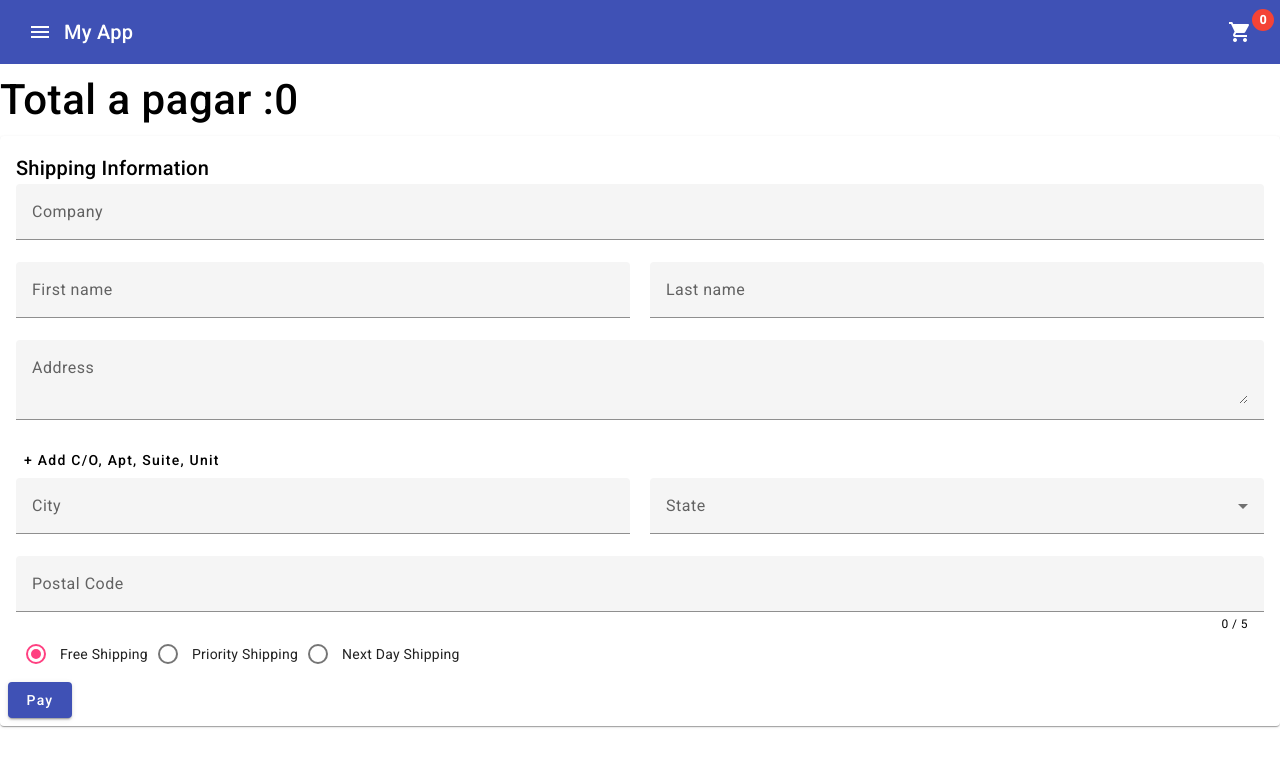
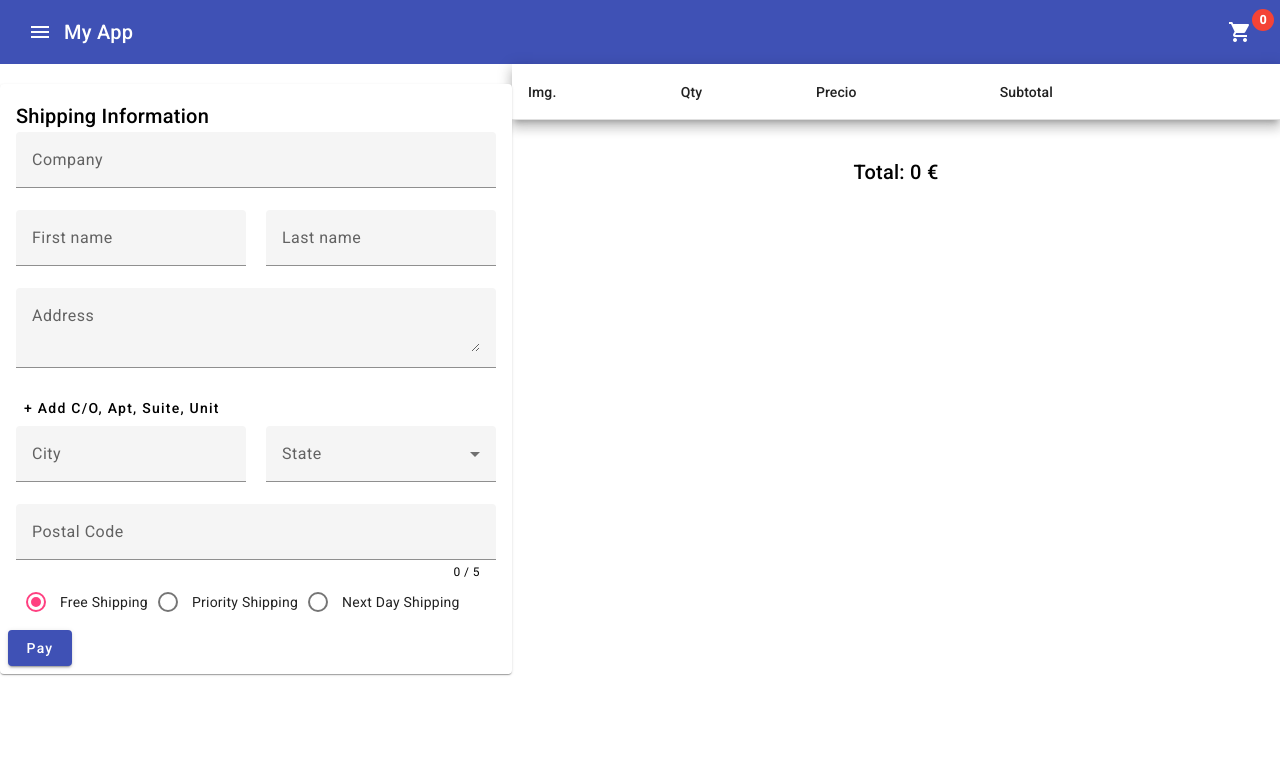
Before and after one commit to josepereza/angular15-material-shoppingCart, an Angular app: page /formulario in a window 1280 px wide. Shown: the top 766 px of the page. Built offline with nearby package versions, Linux system fonts and the light colour scheme.

Commit message:
first commit6

```diff
--- a/src/app/pages/cart/cart.component.html
+++ b/src/app/pages/cart/cart.component.html
@@ -44,11 +44,17 @@
       <mat-card-title >Total: {{total }} €</mat-card-title>
 
     </mat-card-header>
-    <mat-card-actions>
+    <ng-container *ngIf="!ocultar">
+ <mat-card-actions >
       <a routerLink="/formulario" class="comprar" mat-raised-button color="primary">Buy</a>
+    <a  routerLink="/" mat-raised-button color="primary">Go Back</a>
+  <button mat-raised-button color="accent">Delete All</button>
+
     </mat-card-actions>
 
-  <a  routerLink="/" mat-raised-button color="primary">Go Back</a>
-  <button mat-raised-button color="accent">Delete All</button>
+    </ng-container>
+
+
+
 
 </div>
--- a/src/app/pages/cart/cart.component.ts
+++ b/src/app/pages/cart/cart.component.ts
@@ -1,4 +1,4 @@
-import { Component, OnInit } from '@angular/core';
+import { Component, Input, OnInit } from '@angular/core';
 import { MatTableDataSource } from '@angular/material/table';
 import { Producto } from 'src/app/interfaces/producto';
 import { CartService } from 'src/app/services/cart.service';
@@ -27,6 +27,7 @@ const ELEMENT_DATA: PeriodicElement[] = [
   styleUrls: ['./cart.component.css']
 })
 export class CartComponent implements OnInit {
+  @Input() ocultar:boolean=false ;
   dataSource: any;
   displayedColumns: string[] = ['img', 'qty', 'precio','subtotal','accion'];
  total=0;
--- a/src/app/pages/formulario/formulario.component.css
+++ b/src/app/pages/formulario/formulario.component.css
@@ -1,7 +1,7 @@
+
 .full-width {
   width: 100%;
 }
-
 .shipping-card {
   min-width: 120px;
   margin: 20px auto;
@@ -25,3 +25,20 @@
 .col:last-child {
   margin-right: 0;
 }
+.container{
+  width: 100%;
+  display: flex;
+}
+.formulario{
+  width: 100%;
+}
+.cart{
+  width:150%;
+}
+
+@media screen and (max-width: 900px) {
+  .container{
+    flex-direction: column;
+  }
+
+}
--- a/src/app/pages/formulario/formulario.component.html
+++ b/src/app/pages/formulario/formulario.component.html
@@ -1,6 +1,7 @@
 <div class="container">
-  <h2 style="font-size: 3em;margin-top: 20px;">Total a pagar :{{total}} </h2>
-</div>
+
+
+<div class="formulario">
   <form [formGroup]="addressForm" novalidate (ngSubmit)="onSubmit()">
     <mat-card class="shipping-card">
       <mat-card-header>
@@ -101,3 +102,8 @@
       </mat-card-actions>
     </mat-card>
   </form>
+
+
+</div>
+<app-cart class="cart" [ocultar]="true"></app-cart>
+</div>
```
Lines whose indentation alone changed are shown as unchanged.
